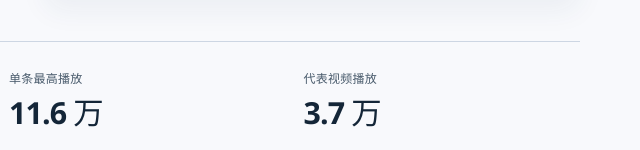
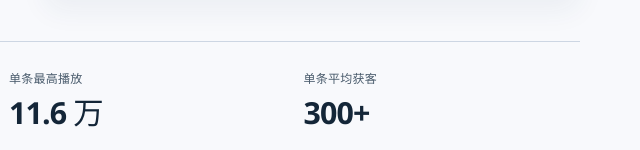
Before and after one commit to insen79/ren-yilin-portfolio, a plain HTML site: page index.html in a window 1280 px wide. Shown: the part 799-949 px from the top of the page, 640-1280 px from the left. Drawn offline with Linux system fonts and the light colour scheme.

Commit message:
Add average lead metric to portfolio

```diff
--- a/index.html
+++ b/index.html
@@ -50,7 +50,7 @@
       <div class="metric"><span class="result-label">抖音粉丝</span><p><strong>1,129</strong></p><small>账号当前数据，主页可查</small></div>
       <div class="metric"><span class="result-label">累计获赞</span><p><strong>8,482</strong></p><small>账号维度</small></div>
       <div class="metric"><span class="result-label">单条最高播放</span><p><strong>11.6 万</strong></p><small>2026.07.01 发布</small></div>
-      <div class="metric"><span class="result-label">代表视频播放</span><p><strong>3.7 万</strong></p><small>完播率 7.13%</small></div>
+      <div class="metric"><span class="result-label">单条平均获客</span><p><strong>300+</strong></p><small>评论与私信咨询口径</small></div>
     </section>
 
     <section class="case section-width" id="case" aria-labelledby="case-title">
```
Also changed, not shown: 1 other file.
